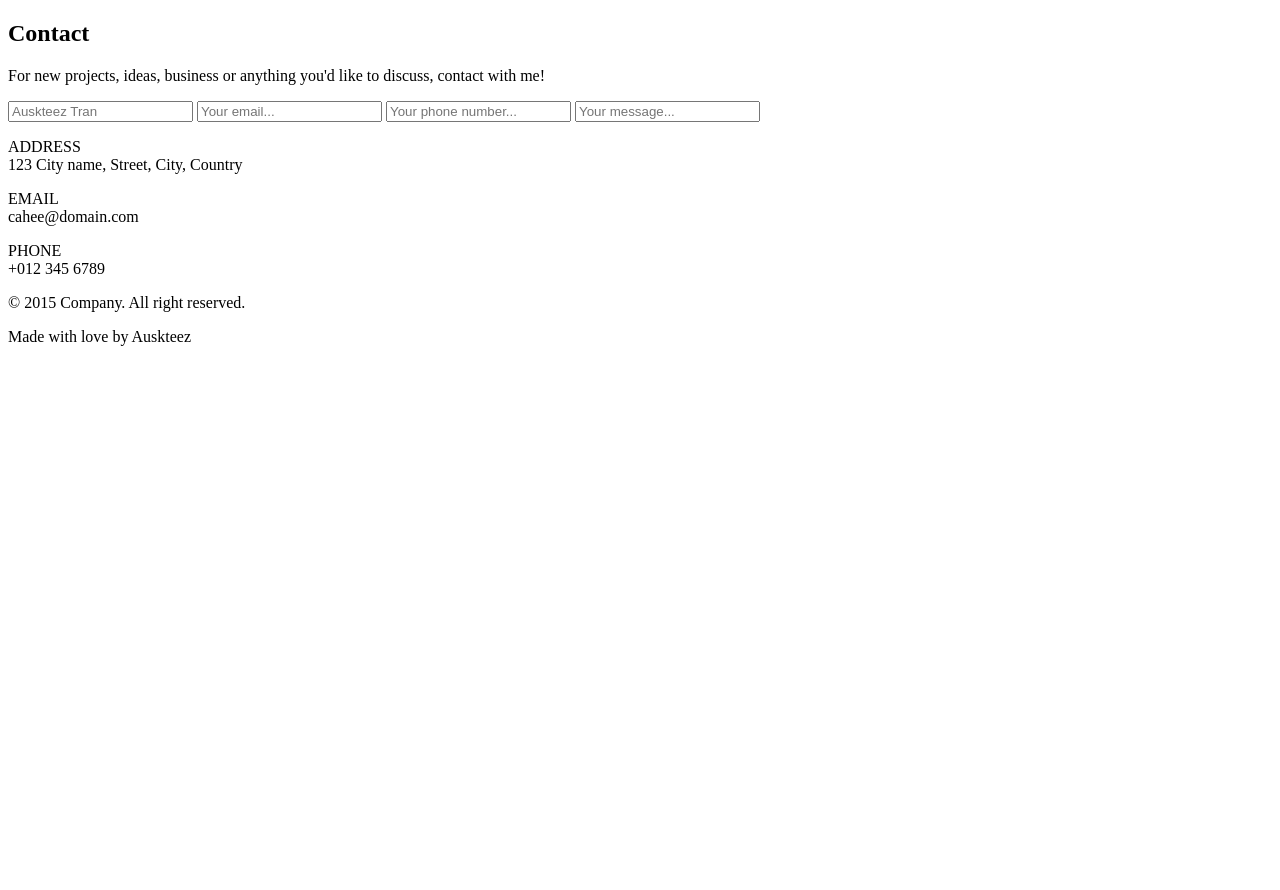
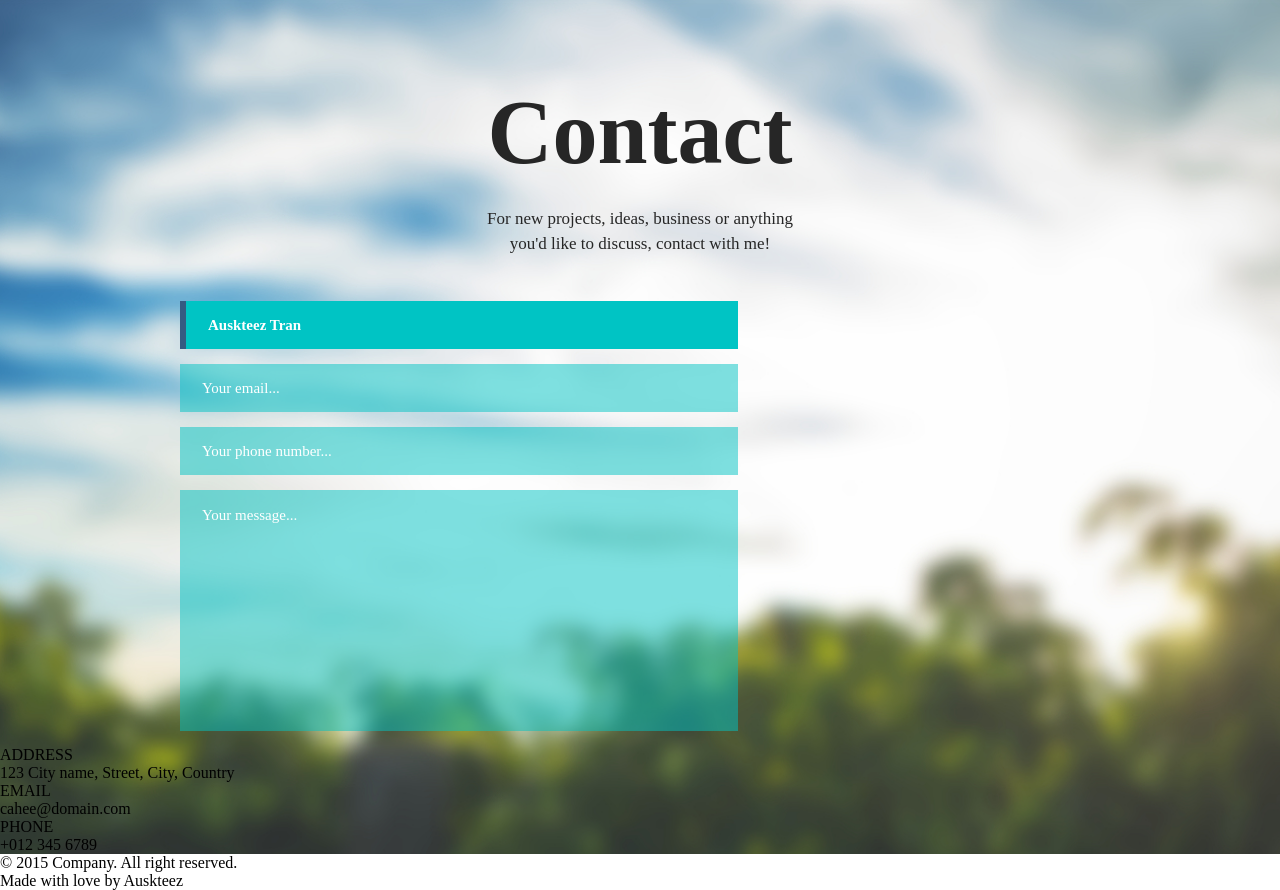
Before and after one commit to sposibb/lessons12_1, a plain HTML site: page index.html in a window 1280 px wide. Before the commit the page ends 800 px from the top, so only its background shows below. Drawn offline with Linux system fonts and the light colour scheme.

Commit message:
add style to form

```diff
--- a/css/style.css
+++ b/css/style.css
@@ -0,0 +1,92 @@
+* {
+  padding: 0;
+  margin: 0;
+  box-sizing: border-box;
+}
+section {
+  background: url(/img/BG.png) center center no-repeat;
+  background-size: cover;
+}
+h1 {
+  font-family: "Raleway";
+  font-style: normal;
+  font-weight: bold;
+  font-size: 90px;
+  line-height: 106px;
+  text-align: center;
+  color: #262626;
+  padding-top: 80px;
+  margin-bottom: 20px;
+}
+.top_p {
+  font-family: "Raleway";
+  font-style: normal;
+  font-weight: 300;
+  font-size: 17px;
+  line-height: 25px;
+  text-align: center;
+  color: #262626;
+  margin-bottom: 45px;
+}
+form {
+  display: flex;
+  flex-direction: column;
+  width: 558px;
+  margin-left: 180px;
+  height: 445px;
+}
+#text,
+#email,
+#number,
+#textarea {
+  margin-bottom: 15px;
+  height: 50px;
+  border: none;
+  padding-left: 22px;
+}
+#text {
+  background: #00c4c4;
+  border-left: 6px solid #355b82;
+}
+#text::placeholder {
+  color: white;
+  font-family: "Raleway";
+  font-style: normal;
+  font-weight: bold;
+  font-size: 15px;
+  line-height: 18px;
+}
+#email,
+#number,
+#textarea {
+  background: rgba(0, 196, 196, 0.5);
+}
+#email::placeholder {
+  font-family: "Raleway";
+  font-style: normal;
+  font-weight: 300;
+  font-size: 15px;
+  line-height: 18px;
+  color: white;
+}
+#number::placeholder {
+  font-family: "Raleway";
+  font-style: normal;
+  font-weight: 300;
+  font-size: 15px;
+  line-height: 18px;
+  color: white;
+}
+#textarea::placeholder {
+  font-family: "Raleway";
+  font-style: normal;
+  font-weight: 300;
+  font-size: 15px;
+  line-height: 18px;
+  color: white;
+}
+#textarea {
+  resize: none;
+  padding-top: 16px;
+  height: 250px;
+}
--- a/index.html
+++ b/index.html
@@ -16,9 +16,9 @@
     <main>
       <section>
         <h1>Contact</h1>
-        <p>
-          For new projects, ideas, business or anything you'd like to discuss,
-          contact with me!
+        <p class="top_p">
+          For new projects, ideas, business or anything <br />
+          you'd like to discuss, contact with me!
         </p>
         <form action="get">
           <label for="text"></label>
@@ -28,6 +28,7 @@
             id="text"
             placeholder="Auskteez Tran"
           />
+
           <label for="email"></label>
           <input
             type="email"
@@ -35,6 +36,7 @@
             id="email"
             placeholder="Your email..."
           />
+
           <label for="number"></label>
           <input
             type="number"
@@ -43,12 +45,13 @@
             placeholder="Your phone number..."
           />
           <label for="textarea"></label>
-          <input
-            type="textarea"
+          <textarea
+            cols="30"
+            rows="10"
+            id="textarea"
             name="textarea"
-            id="textarea"
             placeholder="Your message..."
-          />
+          ></textarea>
         </form>
 
         <div>
```
Also changed, not shown: img/BG.png (renamed from img/BG (1).png), img/BG_footer.png (renamed from img/BG (2).png).
